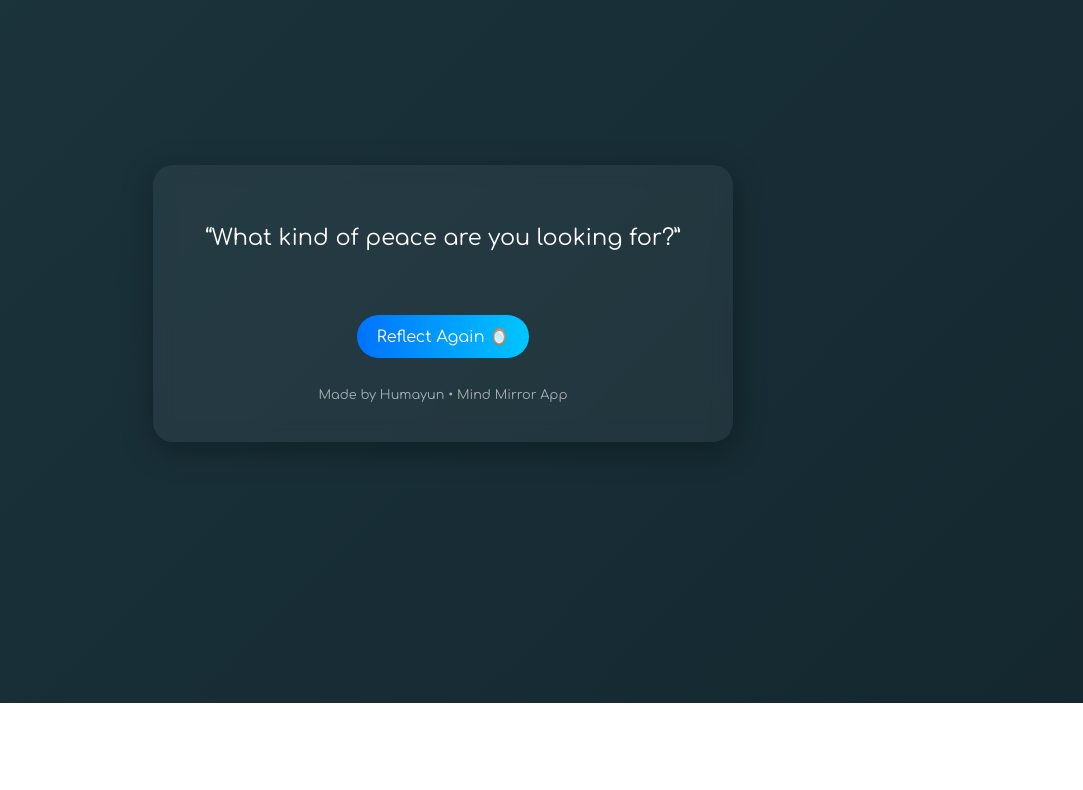
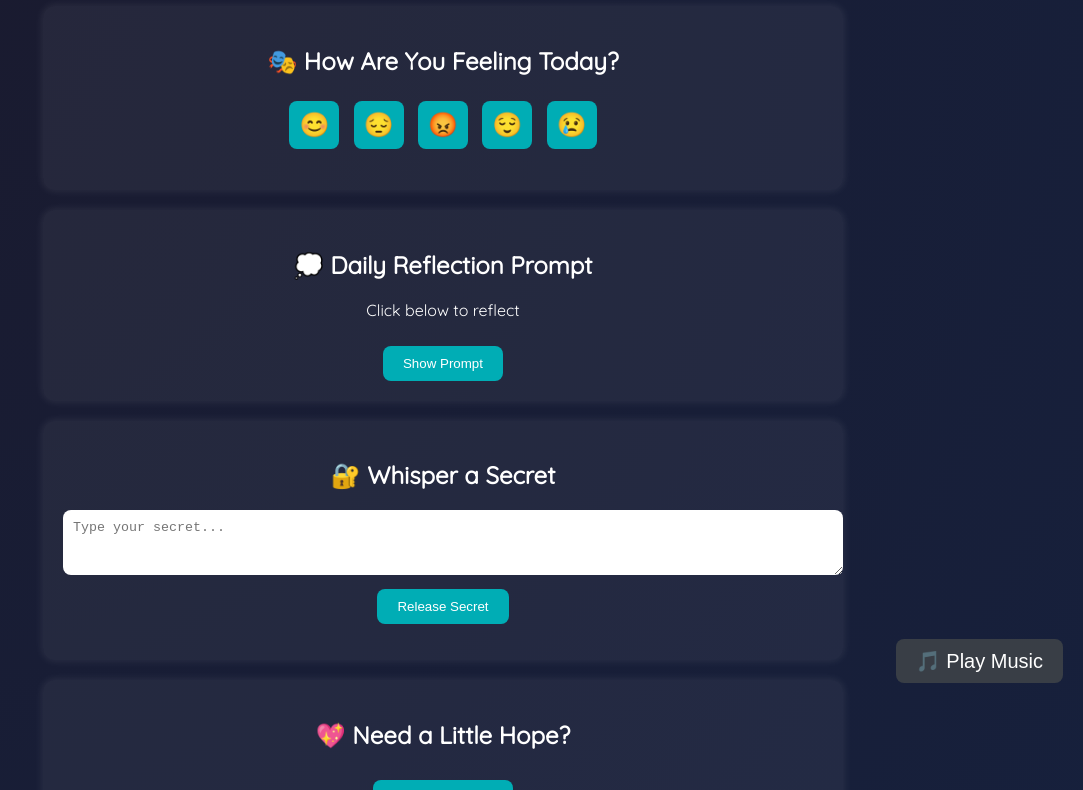
Before and after one commit to humayundanish05/Mindmirror-, a plain HTML site: page index.html in a window 1280 px wide. Shown: the part 97-887 px from the top of the page, without its empty margins (197-1280 px from the left). Before the commit the page ends 800 px from the top, so only its background shows below. Drawn offline with Linux system fonts and the light colour scheme.

Commit message:
Add files via upload

```diff
--- a/index.html
+++ b/index.html
@@ -1,111 +1,65 @@
-
 <!DOCTYPE html>
 <html lang="en">
 <head>
   <meta charset="UTF-8">
-  <title>Mind Mirror 🪞</title>
-  <link href="https://fonts.googleapis.com/css2?family=Comfortaa&display=swap" rel="stylesheet">
-  <style>
-    body {
-      margin: 0;
-      height: 100vh;
-      font-family: 'Comfortaa', cursive;
-      display: flex;
-      align-items: center;
-      justify-content: center;
-      background: linear-gradient(-45deg, #0f2027, #203a43, #2c5364);
-      background-size: 400% 400%;
-      animation: gradient 10s ease infinite;
-      color: white;
-    }
-
-    @keyframes gradient {
-      0% {background-position: 0% 50%;}
-      50% {background-position: 100% 50%;}
-      100% {background-position: 0% 50%;}
-    }
-
-    .box {
-      background: rgba(255, 255, 255, 0.05);
-      padding: 40px;
-      border-radius: 20px;
-      backdrop-filter: blur(10px);
-      box-shadow: 0 8px 32px rgba( 0, 0, 0, 0.3 );
-      text-align: center;
-      width: 90%;
-      max-width: 500px;
-    }
-
-    .question {
-      font-size: 1.4rem;
-      margin: 20px 0 30px;
-      animation: fadeIn 0.8s ease forwards;
-      min-height: 60px;
-    }
-
-    @keyframes fadeIn {
-      from { opacity: 0; transform: translateY(10px); }
-      to { opacity: 1; transform: translateY(0); }
-    }
-
-    button {
-      padding: 12px 20px;
-      border: none;
-      border-radius: 30px;
-      font-size: 1rem;
-      font-family: 'Comfortaa', cursive;
-      background: #00c6ff;
-      background: linear-gradient(to right, #0072ff, #00c6ff);
-      color: white;
-      cursor: pointer;
-      transition: 0.3s;
-    }
-
-    button:hover {
-      transform: scale(1.05);
-      opacity: 0.9;
-    }
-
-    footer {
-      margin-top: 30px;
-      font-size: 0.8rem;
-      opacity: 0.6;
-    }
-  </style>
+  <meta name="viewport" content="width=device-width, initial-scale=1.0">
+  <title>Innerverse 🌌</title>
+  <link href="https://fonts.googleapis.com/css2?family=Quicksand&display=swap" rel="stylesheet">
+  <link rel="stylesheet" href="styles.css">
 </head>
 <body>
-  <div class="box">
-    <div class="question" id="question">“What kind of peace are you looking for?”</div>
-    <button onclick="showQuestion()">Reflect Again 🪞</button>
-    <footer>Made by Humayun • Mind Mirror App</footer>
+  <div class="container">
+    <h1>Welcome to Innerverse 🌌</h1>
+
+    <!-- Mood Tracker -->
+    <section class="section mood">
+      <h2>🎭 How Are You Feeling Today?</h2>
+      <div class="mood-options">
+        <button onclick="setMood('😊')">😊</button>
+        <button onclick="setMood('😔')">😔</button>
+        <button onclick="setMood('😡')">😡</button>
+        <button onclick="setMood('😌')">😌</button>
+        <button onclick="setMood('😢')">😢</button>
+      </div>
+      <p id="mood-result"></p>
+    </section>
+
+    <!-- Reflection Prompt -->
+    <section class="section reflection">
+      <h2>💭 Daily Reflection Prompt</h2>
+      <p id="prompt">Click below to reflect</p>
+      <button onclick="newPrompt()">Show Prompt</button>
+    </section>
+
+    <!-- Whisper a Secret -->
+    <section class="section secret">
+      <h2>🔐 Whisper a Secret</h2>
+      <textarea id="userSecret" rows="3" placeholder="Type your secret..."></textarea>
+      <button onclick="sendSecret()">Release Secret</button>
+      <p id="randomSecret"></p>
+    </section>
+
+    <!-- Affirmation Drawer -->
+    <section class="section affirm">
+      <h2>💖 Need a Little Hope?</h2>
+      <button onclick="showAffirmation()">Show Affirmation</button>
+      <p id="affirmation"></p>
+    </section>
+
+    <!-- Journal Area -->
+    <section class="section journal">
+      <h2>📝 Write Your Thoughts</h2>
+      <textarea id="journalBox" rows="6" placeholder="Write freely..."></textarea>
+      <button onclick="saveJournal()">Save Locally</button>
+      <p id="saveStatus"></p>
+    </section>
   </div>
 
-  <script>
-    const questions = [
-      "What kind of peace are you looking for?",
-      "Who are you when no one is watching?",
-      "What is something you’ve forgiven but not forgotten?",
-      "What are you pretending to be okay with?",
-      "What’s a truth you keep avoiding?",
-      "When was the last time you truly felt seen?",
-      "What does healing look like to you?",
-      "What would you say to your past self right now?",
-      "What part of yourself do you hide from others?",
-      "What emotion have you been avoiding lately?",
-      "Who or what makes you feel safe — and why?",
-      "What’s something you wish people knew about you?",
-      "What are you proud of but never say out loud?"
-    ];
+  <audio id="bgMusic" loop>
+    <source src="https://cdn.pixabay.com/download/audio/2022/03/22/audio_4b0f9336d3.mp3" type="audio/mp3">
+  </audio>
+  <button class="play-btn" onclick="toggleMusic()">🎵 Play Music</button>
 
-    function showQuestion() {
-      const random = questions[Math.floor(Math.random() * questions.length)];
-      const el = document.getElementById('question');
-      el.style.opacity = 0;
-      setTimeout(() => {
-        el.innerHTML = `“${random}”`;
-        el.style.opacity = 1;
-      }, 200);
-    }
-  </script>
+  <script src="script.js"></script>
 </body>
 </html>
--- /dev/null
+++ b/script.js
@@ -0,0 +1,61 @@
+
+const prompts = [
+  "What are you truly feeling right now?",
+  "What’s something you keep postponing?",
+  "Who do you miss, but haven’t told?",
+  "What makes you feel alive?",
+  "What are you avoiding emotionally?",
+  "When was the last time you felt deeply understood?",
+  "What memory brings you peace?"
+];
+
+const secrets = [
+  "Sometimes I cry when no one is around.",
+  "I still think about someone from years ago.",
+  "I pretend to be strong but I feel lost.",
+  "I'm afraid of being forgotten.",
+  "I write messages I never send."
+];
+
+const affirmations = [
+  "You are more than enough.",
+  "This moment will pass.",
+  "You are stronger than you think.",
+  "It’s okay to feel lost sometimes.",
+  "You are loved, even when you don’t feel it."
+];
+
+function setMood(emoji) {
+  document.getElementById('mood-result').textContent = `Your current mood: ${emoji}`;
+}
+
+function newPrompt() {
+  const random = prompts[Math.floor(Math.random() * prompts.length)];
+  document.getElementById('prompt').textContent = random;
+}
+
+function sendSecret() {
+  const userSecret = document.getElementById('userSecret').value.trim();
+  const random = secrets[Math.floor(Math.random() * secrets.length)];
+  document.getElementById('randomSecret').textContent = userSecret ? `A secret from the void: “${random}”` : '';
+}
+
+function showAffirmation() {
+  const random = affirmations[Math.floor(Math.random() * affirmations.length)];
+  document.getElementById('affirmation').textContent = random;
+}
+
+function saveJournal() {
+  const content = document.getElementById('journalBox').value;
+  localStorage.setItem('innerverseJournal', content);
+  document.getElementById('saveStatus').textContent = 'Journal saved locally.';
+}
+
+function toggleMusic() {
+  const music = document.getElementById('bgMusic');
+  if (music.paused) {
+    music.play();
+  } else {
+    music.pause();
+  }
+}
--- /dev/null
+++ b/styles.css
@@ -0,0 +1,53 @@
+
+body {
+  font-family: 'Quicksand', sans-serif;
+  background: radial-gradient(circle at top left, #1a1a2e, #16213e);
+  color: #ffffff;
+  margin: 0;
+  padding: 0;
+  text-align: center;
+}
+.container {
+  max-width: 800px;
+  margin: auto;
+  padding: 20px;
+}
+.section {
+  background: rgba(255, 255, 255, 0.05);
+  padding: 20px;
+  margin: 20px 0;
+  border-radius: 12px;
+  box-shadow: 0 0 10px rgba(255,255,255,0.1);
+}
+textarea {
+  width: 100%;
+  padding: 10px;
+  border-radius: 8px;
+  border: none;
+  resize: vertical;
+}
+button {
+  padding: 10px 20px;
+  margin-top: 10px;
+  background: #00adb5;
+  border: none;
+  border-radius: 8px;
+  color: white;
+  cursor: pointer;
+  transition: background 0.3s;
+}
+button:hover {
+  background: #007b83;
+}
+.mood-options button {
+  font-size: 24px;
+  margin: 5px;
+  padding: 10px;
+}
+.play-btn {
+  position: fixed;
+  bottom: 20px;
+  right: 20px;
+  background: #393e46;
+  font-size: 20px;
+}
```
